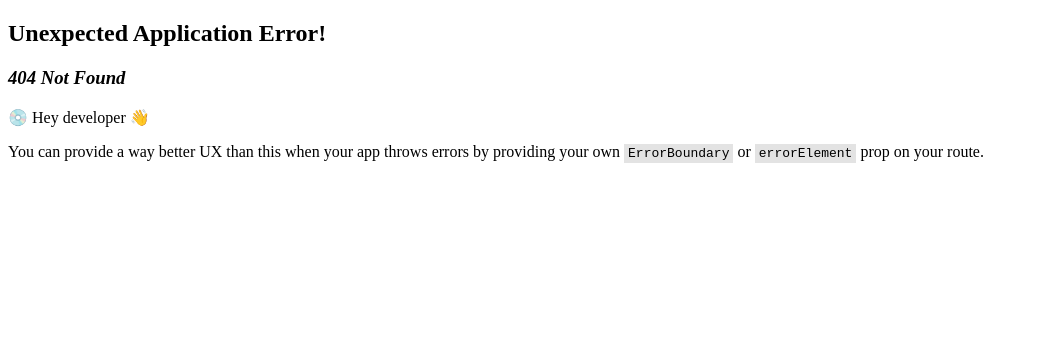
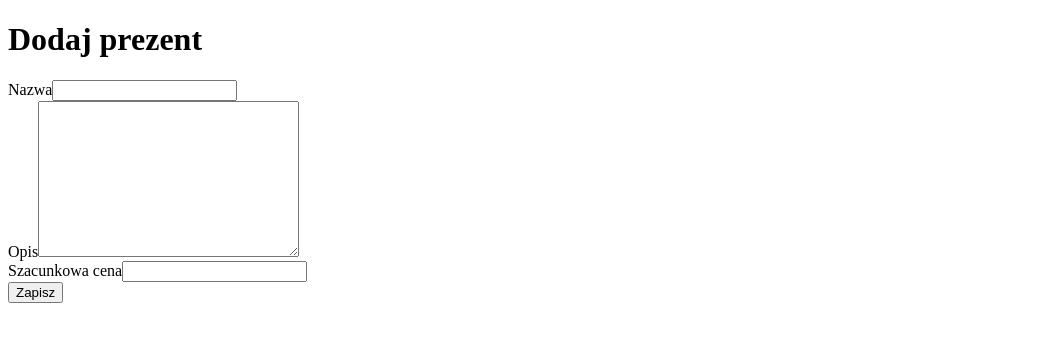
Before and after one commit to malineczky/wish-list, a React (Vite) app: page /add-gift in a window 1280 px wide. Before the commit this address had no page. Shown: the top 342 px of the page, without its empty margins (0-1039 px from the left). Built offline with nearby package versions, Linux system fonts and the light colour scheme.

Commit message:
add states to for, change in router

```diff
--- a/src/App.jsx
+++ b/src/App.jsx
@@ -1,8 +1,10 @@
 import Gifts from "./components/Gifts";
+import { Link } from "react-router-dom";
 
 function App() {
     return (
         <>
+            <Link to="add-gift">Dodaj prezent</Link>
             <Gifts />
         </>
     );
--- a/src/components/AddGift.jsx
+++ b/src/components/AddGift.jsx
@@ -0,0 +1,52 @@
+import { useState } from "react";
+
+function AddGift() {
+    const [name, setName] = useState("");
+    const [description, setDescription] = useState("");
+    const [price, setPrice] = useState("");
+
+    function handleAddGift(event) {
+        event.preventDefault();
+    }
+
+    return (
+        <div>
+            <h1>Dodaj prezent</h1>
+            <form onSubmit={handleAddGift}>
+                <div>
+                    <label htmlFor="name">Nazwa</label>
+                    <input
+                        type="text"
+                        id="name"
+                        value={name}
+                        onChange={(event) => setName(event.target.value)}
+                    />
+                </div>
+                <div>
+                    <label htmlFor="description">Opis</label>
+                    <textarea
+                        name="description"
+                        id="description"
+                        cols="30"
+                        rows="10"
+                        value={description}
+                        onChange={(event) => setDescription(event.target.value)}
+                    ></textarea>
+                </div>
+                <div>
+                    <label htmlFor="price">Szacunkowa cena</label>
+                    <input
+                        type="number"
+                        name="price"
+                        id="price"
+                        value={price}
+                        onChange={(event) => setPrice(event.target.value)}
+                    />
+                </div>
+                <button type="submit">Zapisz</button>
+            </form>
+        </div>
+    );
+}
+
+export default AddGift;
--- a/src/components/Gift.jsx
+++ b/src/components/Gift.jsx
@@ -33,7 +33,7 @@ function Gift() {
             <h1>{gift.name}</h1>
             <p>{gift.description}</p>
             <p>PLN {gift.price}</p>
-            <Link to={"/"}>Powrót</Link>
+            <Link to={"/"}>Cofnij</Link>
         </div>
     );
 }
--- a/src/router.jsx
+++ b/src/router.jsx
@@ -1,6 +1,7 @@
 import { createBrowserRouter } from "react-router-dom";
 import App from "./App";
 import Gift from "./components/Gift";
+import AddGift from "./components/AddGift";
 
 const router = createBrowserRouter([
     {
@@ -11,6 +12,10 @@ const router = createBrowserRouter([
         path: "edit-gift/:giftId",
         element: <Gift />,
     },
+    {
+        path: "add-gift",
+        element: <AddGift />,
+    },
 ]);
 
 export default router;
```
